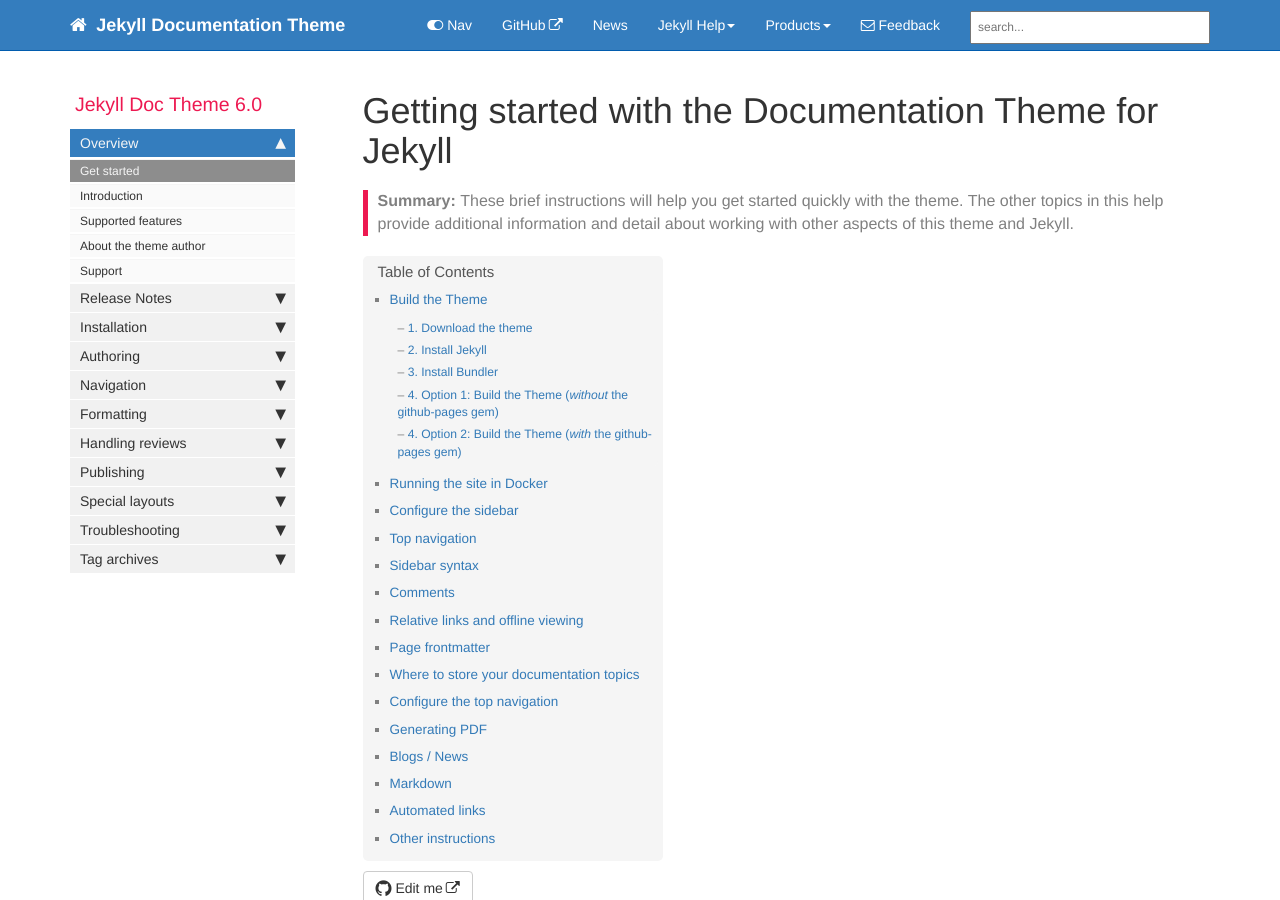
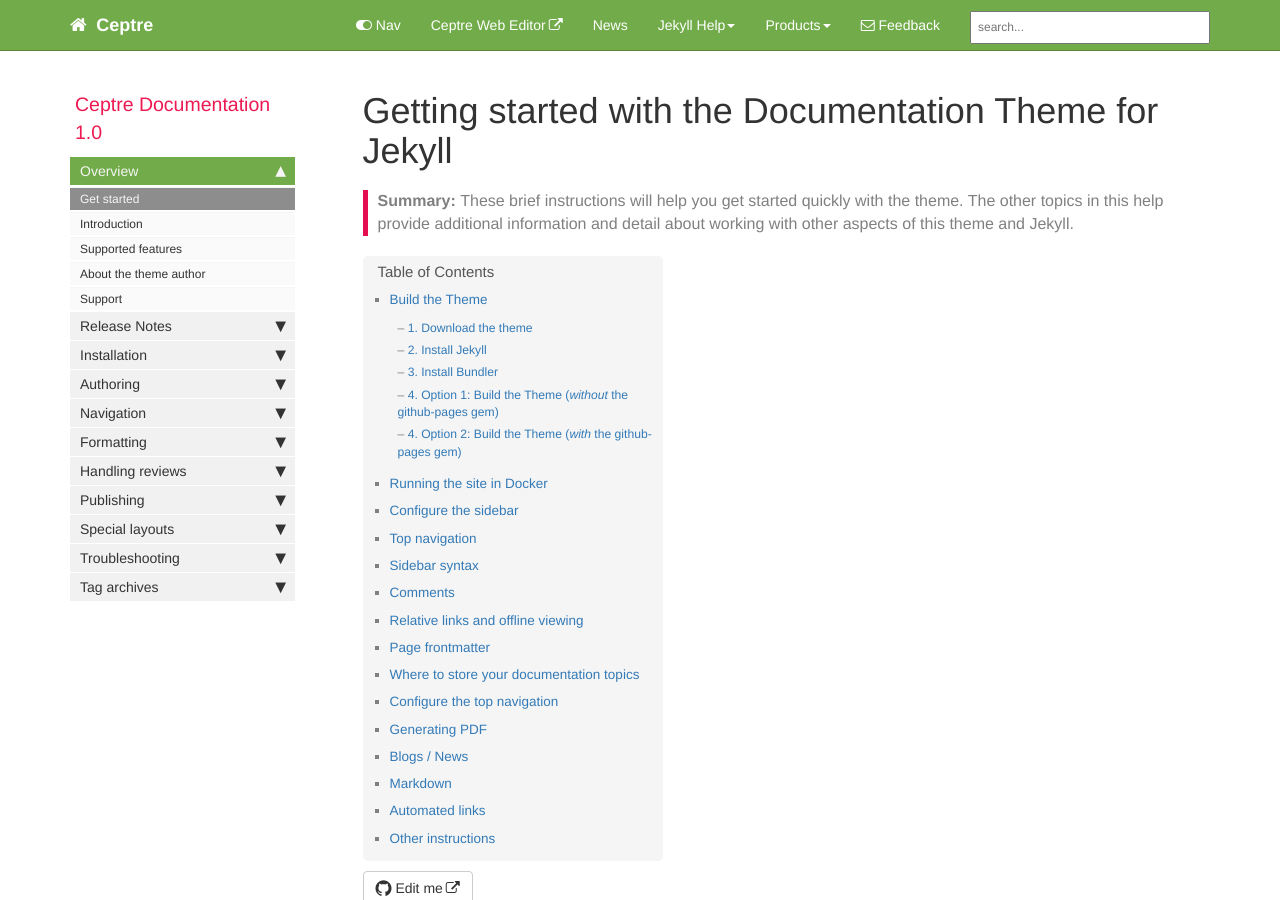
Before and after one commit to ashakhatri007/CeptreDocs, a Jekyll site: the page built from index.md, in a window 1280 px wide and 900 px high. Built offline with Jekyll 4.4.1, drawn with Linux system fonts in a browser that asks for light colours; comment, search, counter and statistics services are not loaded.

Commit message:
MInor changes to docs titles

```diff
--- a/_config.yml
+++ b/_config.yml
@@ -3,10 +3,10 @@ repository: tomjoht/documentation-theme-jekyll
 output: web
 # this property is useful for conditional filtering of content that is separate from the PDF.
 
-topnav_title: Jekyll Documentation Theme
+topnav_title: Ceptre
 # this appears on the top navigation bar next to the home button
 
-site_title: Jekyll theme for documentation
+site_title: Ceptre documentation
 # this appears in the html browser tab for the site title (seen mostly by search engines, not users)
 
 company_name: Copyright 2021 Google LLC
--- a/_data/sidebars/mydoc_sidebar.yml
+++ b/_data/sidebars/mydoc_sidebar.yml
@@ -2,8 +2,8 @@
 
 entries:
 - title: sidebar
-  product: Jekyll Doc Theme
-  version: 6.0
+  product: Ceptre Documentation
+  version: 1.0
   folders:
 
   - title:
--- a/_data/topnav.yml
+++ b/_data/topnav.yml
@@ -3,8 +3,8 @@
 topnav:
 - title: Topnav
   items:
-    - title: GitHub
-      external_url: https://github.com/tomjoht/documentation-theme-jekyll
+    - title: Ceptre Web Editor
+      external_url: http://microceptre.glitch.me/
     - title: News
       url: /news
 
--- a/_includes/head.html
+++ b/_includes/head.html
@@ -14,7 +14,7 @@
 <link rel="stylesheet" href="css/customstyles.css">
 <link rel="stylesheet" href="css/boxshadowproperties.css">
 <!-- most color styles are extracted out to here -->
-<link rel="stylesheet" href="css/theme-blue.css">
+<link rel="stylesheet" href="css/theme-green.css">
 
 <script src="https://cdnjs.cloudflare.com/ajax/libs/jquery/3.3.1/jquery.min.js"></script>
 
```
